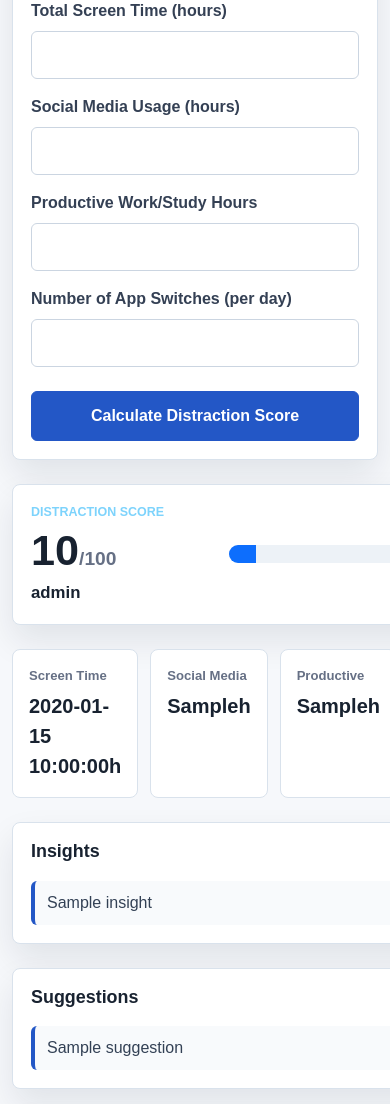
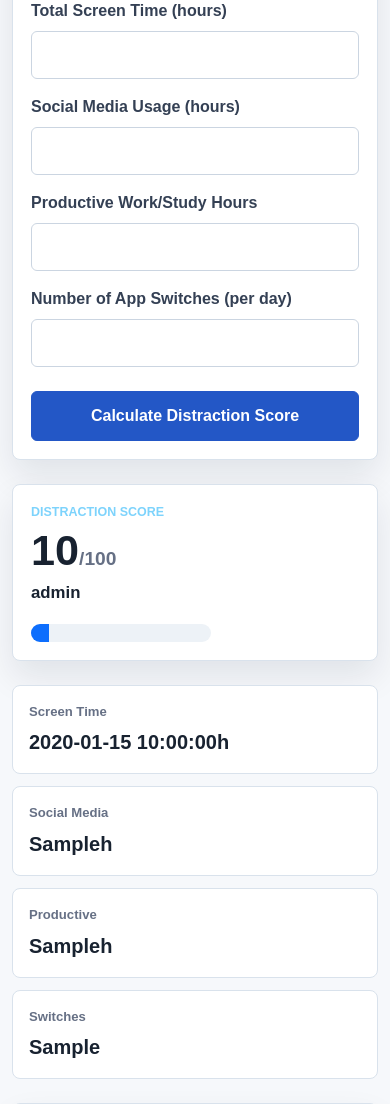
Before and after one commit to mandeep6207/Digital-Distraction-Analyzer, a Flask app: template templates/index.html in a window 390 px wide; the page is wider, and only the part inside the window is pictured. Shown: the part 335-1439 px from the top of that part. Run offline with Flask 3, Linux system fonts and the light colour scheme; the template is opened without the code that fills it: most values are stand-ins (such as "Sample title", 1, 10 or a date in 2020).

Commit message:
responsiveness fix

```diff
--- a/static/style.css
+++ b/static/style.css
@@ -246,4 +246,18 @@ body {
     .score-card h2 {
         font-size: 2.7rem;
     }
+
+    .score-card {
+        display: grid;
+    }
+
+    .metric-grid {
+        grid-template-columns: repeat(2, 1fr);
+    }
 }
+
+@media (max-width: 420px) {
+    .metric-grid {
+        grid-template-columns: 1fr;
+    }
+}
```
